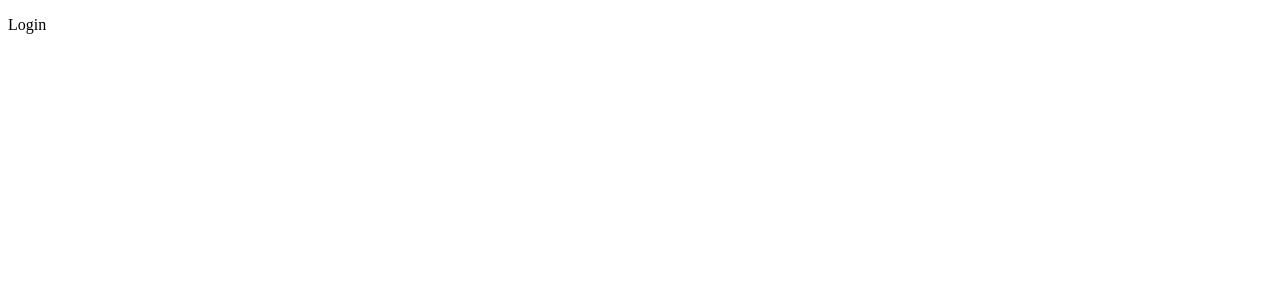
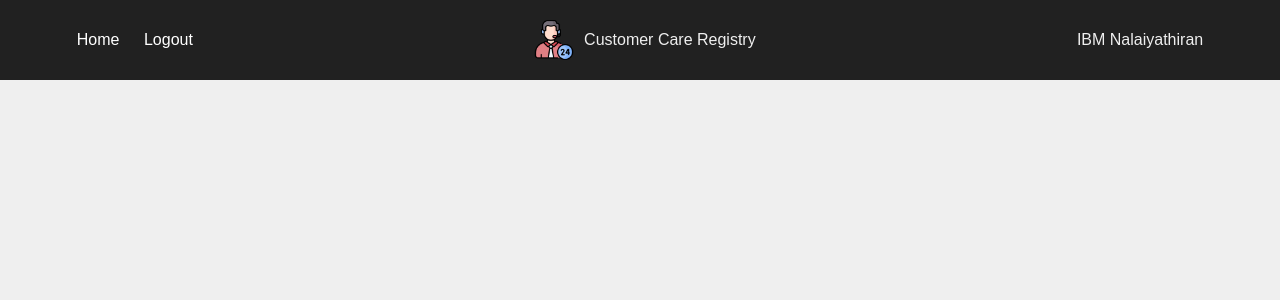
Before and after one commit to Muthukumar30/IBM-Project-39133-1660397104, a Flask app: page / in a window 1280 px wide. Before the commit the part shown is almost empty. Shown: the top 300 px of the page. Run offline with Flask 2, Linux system fonts and the light colour scheme.

Commit message:
nav bar added

```diff
--- a/customer/__init__.py
+++ b/customer/__init__.py
@@ -1,4 +1,4 @@
-from flask import Flask
+from flask import Flask # Flask object
 
 def create_app():
     app = Flask(__name__)
@@ -7,6 +7,4 @@ def create_app():
     from .views import views
     app.register_blueprint(views, url_prefix="/")
 
-    # my name is abiraam
-
     return app
--- /dev/null
+++ b/customer/static/styles/style.css
@@ -0,0 +1,62 @@
+*{
+    margin: 0;
+    padding: 0;
+    font-family: 'poppins', sans-serif;
+}
+
+:root{
+    --body-bg-color: #efefef;
+    --dark-nav-bar: #212121;
+    --grey-text: #808080;
+    --online-green: #41db51;
+    --sidebar-color: #cddffa;
+    --a-color: #626262;
+    --bottom-line: #ccc;
+}
+
+body{
+    background-color: var(--body-bg-color);
+    color: var(--body-bg-color);
+}
+
+/* Nav Bar */
+nav{
+    background-color: var(--dark-nav-bar);
+    padding: 20px 6%;
+    display: flex;
+    align-items: center;
+    justify-content: space-between;
+}
+
+nav ul li{
+    list-style: none;
+    color: white;
+    display: inline-block;
+    margin-right: 20px;
+}
+
+nav ul li a{
+    text-decoration: none;
+    color: white;
+    font-size: 16px;
+    font-weight: 500;
+}
+
+nav ul li a:hover{
+    color: var(--bottom-line);
+}
+
+.nav-center-div{
+    display: flex;
+    justify-content: space-between;
+    align-items: center;
+}
+
+.nav-center-div > img{
+    margin-right: 10px;
+}
+
+.nav-logo{
+    width: 40px;
+    height: 40px;
+}
--- a/customer/templates/base.html
+++ b/customer/templates/base.html
@@ -5,8 +5,31 @@
     <meta http-equiv="X-UA-Compatible" content="IE=edge">
     <meta name="viewport" content="width=device-width, initial-scale=1.0">
     <title>{% block title %}{% endblock %}</title>
+
+    <link rel="stylesheet" href="{{ url_for('static', filename='styles/style.css') }}">
 </head>
 <body>
+    <!-- Nav Bar -->
+    <nav>
+        <div>
+            <ul>
+                {% if(5 == 5) %}
+                    <li><a href="/">Home</a></li>
+                    <li><a href="#">Logout</a></li>
+                {% else %}
+                    <li><a href="#">Login</a></li>
+                    <li><a href="#">Signup</a></li>
+                {% endif %}
+            </ul>
+        </div>
+        <div class="nav-center-div">
+            <img src="{{ url_for('static', filename='images/24-hours-support.png') }}" class="nav-logo" >
+            <a class="normal">Customer Care Registry</a class="normal">
+        </div>
+        <div>
+            <a class="normal">IBM Nalaiyathiran</a class="normal">
+        </div>
+    </nav>
     {% block content %}
     {% endblock %}
 </body>
--- a/customer/templates/login.html
+++ b/customer/templates/login.html
@@ -5,5 +5,5 @@
 {% endblock %}
 
 {% block content %}
-    <p>Login</p>
+
 {% endblock %}
--- a/customer/views.py
+++ b/customer/views.py
@@ -1,13 +1,8 @@
-from flask import Blueprint
-from flask import render_template
+from flask import Blueprint # blueprint - a collection of routes
+from flask import render_template # for rendering the html templates
 
 views = Blueprint("views", "__name__")
 
 @views.route('/')
 def home():
     return render_template('login.html')
-
-
-@views.route('/settings')
-def settings():
-    return render_template('settings.html')
```
Also changed, not shown: customer/templates/settings.html (deleted, +0 -12 lines), README.md, customer/static/images/24-hours-support.png (added), customer/templates/dashboard.html (added), customer/templates/details.html (added).
